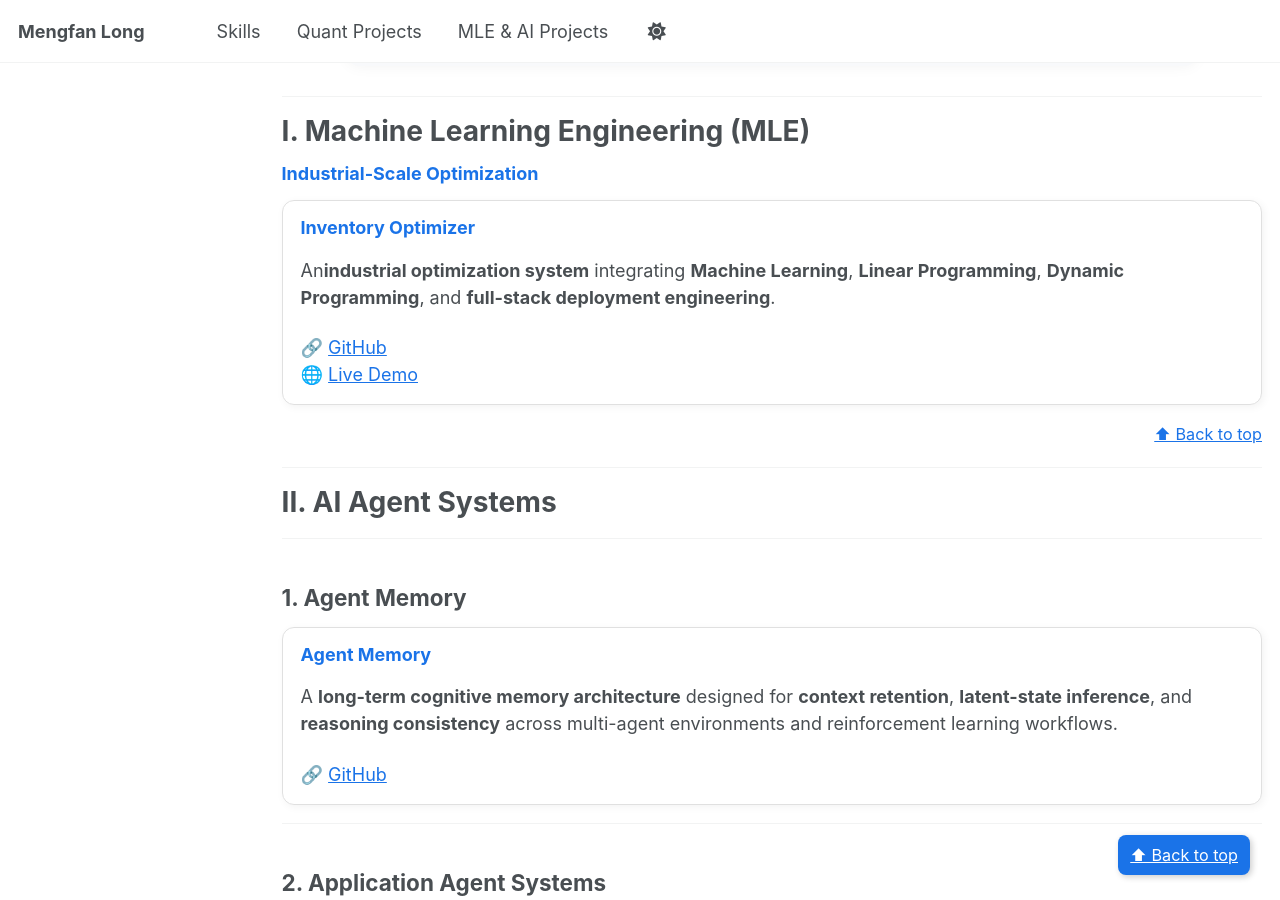
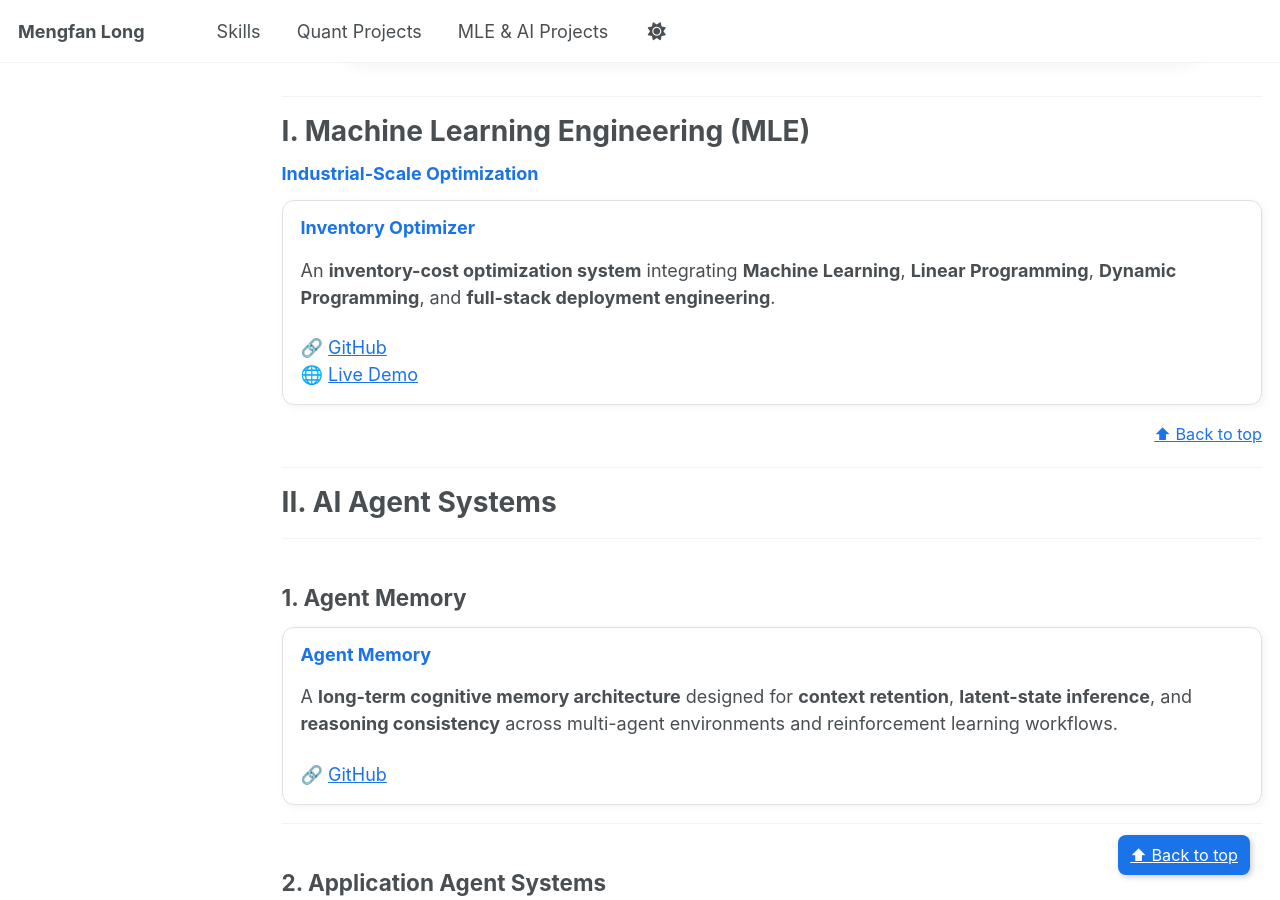
Before and after one commit to kevinlmf/kevinlmf.github.io, a Jekyll site: the page built from _pages/mle-ai-projects.md, in a window 1280 px wide and 900 px high, scrolled down 471 px. Built offline with Jekyll 4.4.1, drawn with Linux system fonts in a browser that asks for light colours; a script that is not in the unit is left out.

Commit message:
Update project description for Inventory Optimizer

```diff
--- a/_pages/mle-ai-projects.md
+++ b/_pages/mle-ai-projects.md
@@ -31,7 +31,7 @@ A collection of engineering-driven <b>Machine Learning Engineering (MLE)</b> sys
 <div class="proj-card">
   <h3>Inventory Optimizer</h3>
   <p>
-    An<b>industrial optimization system</b> integrating
+    An <b>inventory-cost optimization system</b> integrating
     <b>Machine Learning</b>, <b>Linear Programming</b>, <b>Dynamic Programming</b>, and
     <b>full-stack deployment engineering</b>.
 
```
